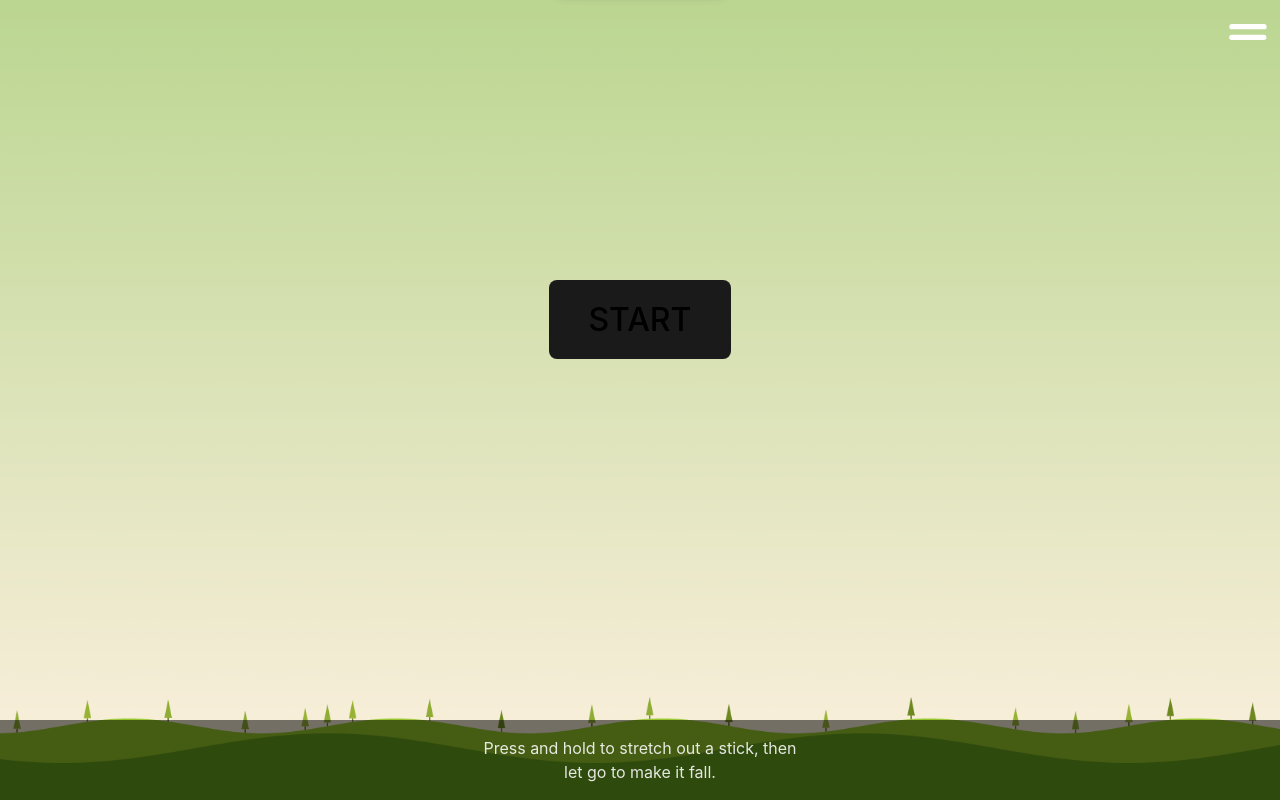
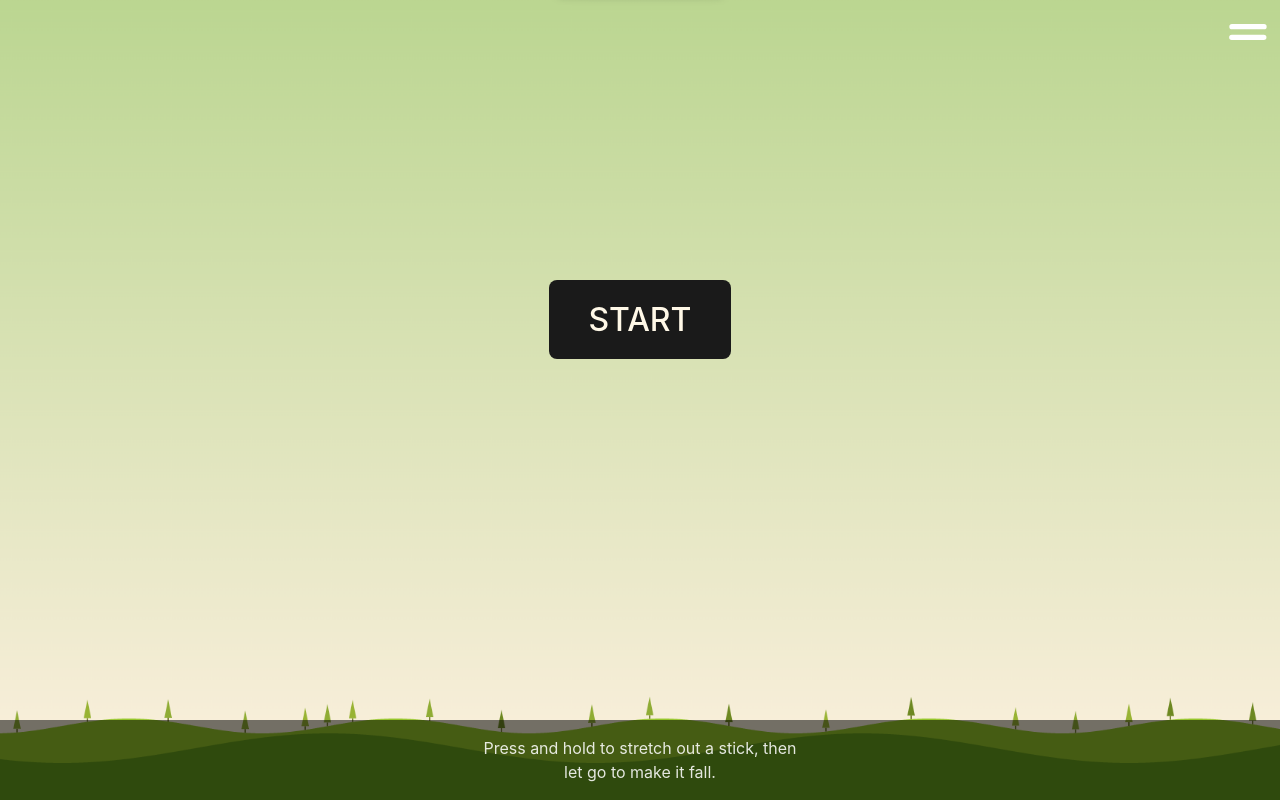
Before and after one commit to Koda-Pig/stick_hero_tribute, a website built with Vite: page index.html in a window 1280 px wide. Built offline with nearby package versions, Linux system fonts and the light colour scheme.

Commit message:
Fixed button styles

```diff
--- a/src/style.scss
+++ b/src/style.scss
@@ -44,6 +44,7 @@ p {
   font-weight: 500;
   font-family: inherit;
   background-color: #1a1a1a;
+  color: var(--cosmic-latte);
   cursor: pointer;
   transition: border-color 0.25s;
   &:hover {
```
